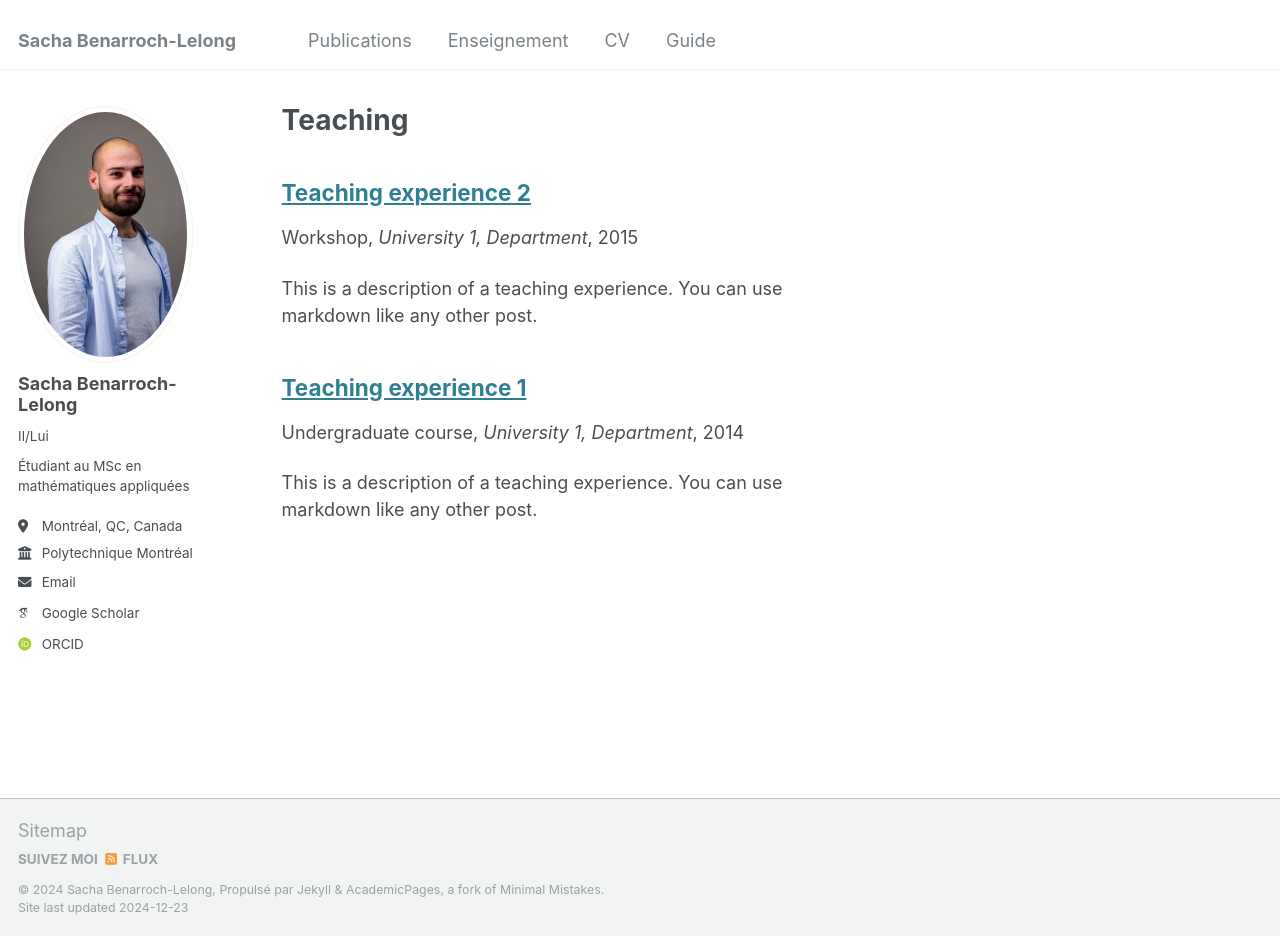
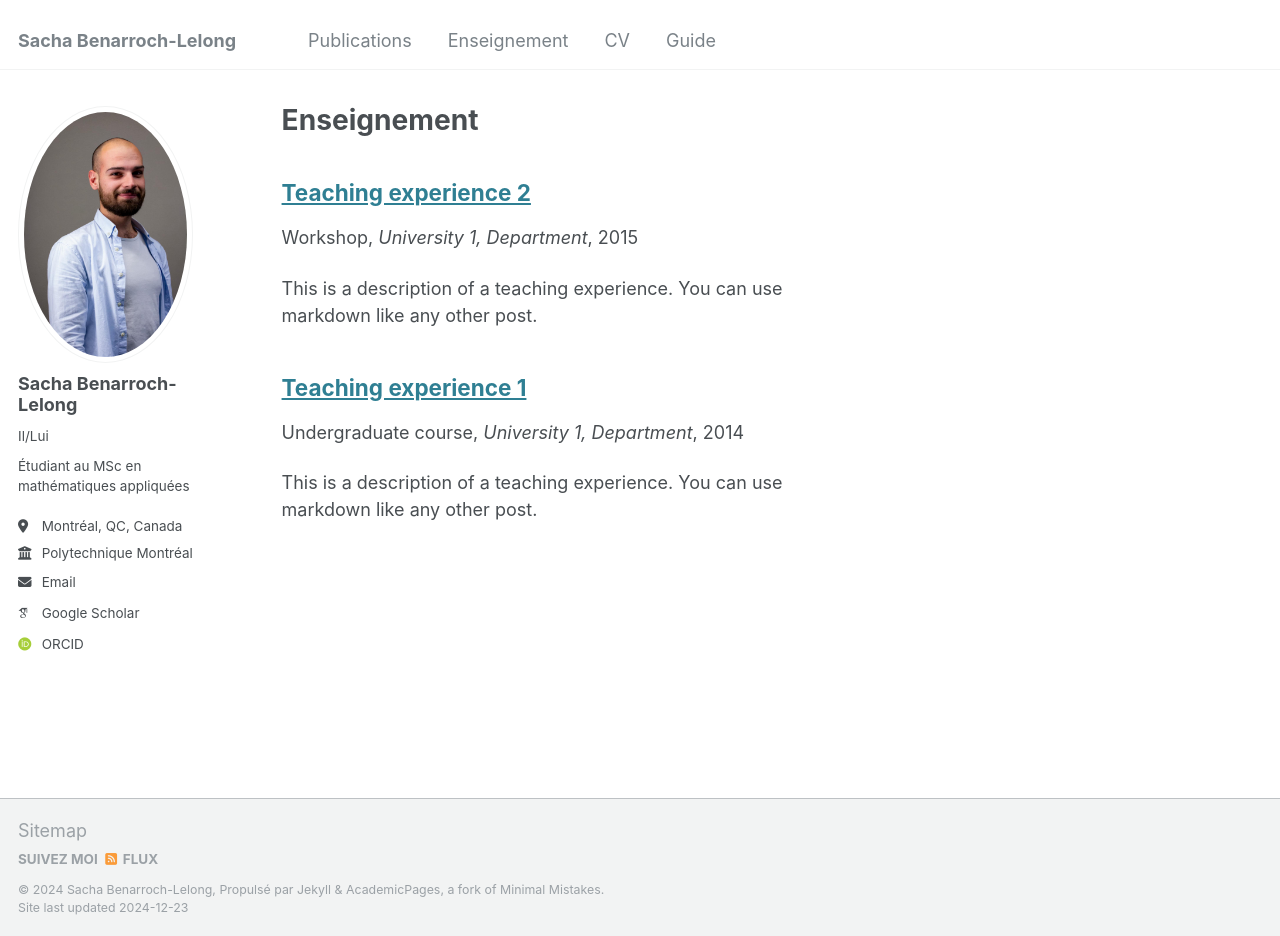
Before and after one commit to sblelong/sblelong.github.io, a Jekyll site: the page built from _pages/teaching.html, in a window 1280 px wide and 936 px high. Built offline with Jekyll 4.4.1, drawn with Linux system fonts in a browser that asks for light colours; some web fonts are replaced.

Commit message:
Update teaching.html

```diff
--- a/_pages/teaching.html
+++ b/_pages/teaching.html
@@ -1,7 +1,7 @@
 ---
 layout: archive
-title: "Teaching"
-permalink: /teaching/
+title: "Enseignement"
+permalink: /ens/
 author_profile: true
 ---
 
```
